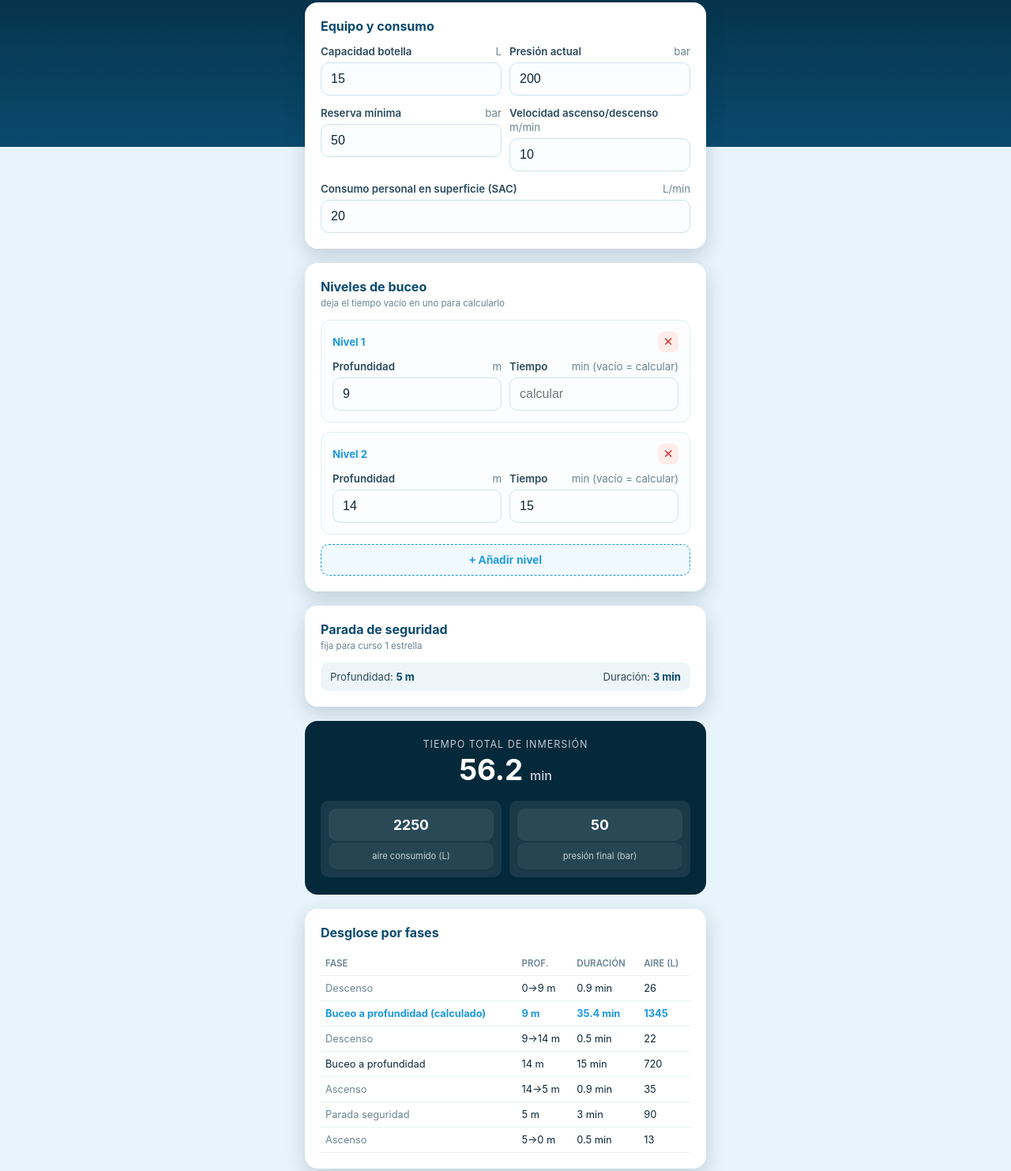
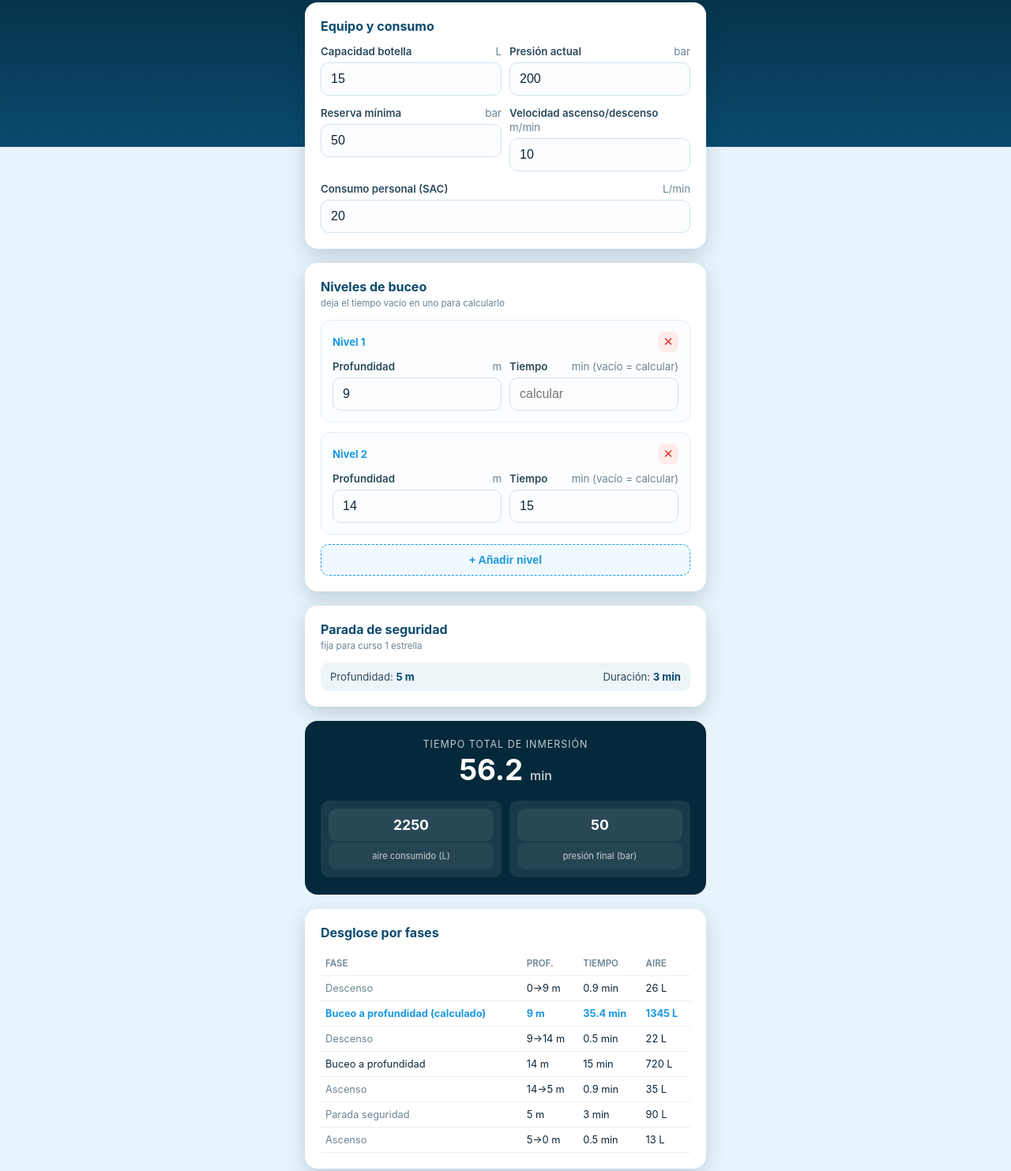
Before and after one commit to Almenar97/CALCULADORA-BUCEO-1STAR, a plain HTML site: page index.html in a window 1280 px wide. Shown: the part 94-1577 px from the top of the page at 79% size. Drawn offline with Linux system fonts and the light colour scheme.

Commit message:
Ajusta etiquetas y formato de la tabla de fases

```diff
--- a/index.html
+++ b/index.html
@@ -221,6 +221,10 @@
     text-transform: uppercase;
   }
   table.phases tr.unknown td { color: var(--blue-accent); font-weight: 700; }
+  table.phases td:not(:first-child),
+  table.phases th:not(:first-child) {
+    white-space: nowrap;
+  }
   table.phases tr.fixed td:first-child { color: #6b8494; }
   .message {
     border-radius: 12px;
@@ -282,7 +286,7 @@
       </div>
     </div>
     <div class="field" style="margin-top:14px; margin-bottom:0;">
-      <label>Consumo personal en superficie (SAC) <span class="unit">L/min</span></label>
+      <label>Consumo personal (SAC) <span class="unit">L/min</span></label>
       <input type="number" id="sac" value="20" min="1" step="0.5" inputmode="decimal">
     </div>
   </div>
@@ -322,7 +326,7 @@
     <h2>Desglose por fases</h2>
     <table class="phases">
       <thead>
-        <tr><th>Fase</th><th>Prof.</th><th>Duración</th><th>Aire (L)</th></tr>
+        <tr><th>Fase</th><th>Prof.</th><th>Tiempo</th><th>Aire</th></tr>
       </thead>
       <tbody id="phasesBody"></tbody>
     </table>
@@ -598,7 +602,7 @@
         <td>${phaseLabel(p)}${isUnknown ? ' (calculado)' : ''}</td>
         <td>${phaseDepthLabel(p)}</td>
         <td>${fmtTime(p.time)} min</td>
-        <td>${(p.air || 0).toFixed(0)}</td>
+        <td>${(p.air || 0).toFixed(0)} L</td>
       `;
       phasesBody.appendChild(tr);
     });
```
